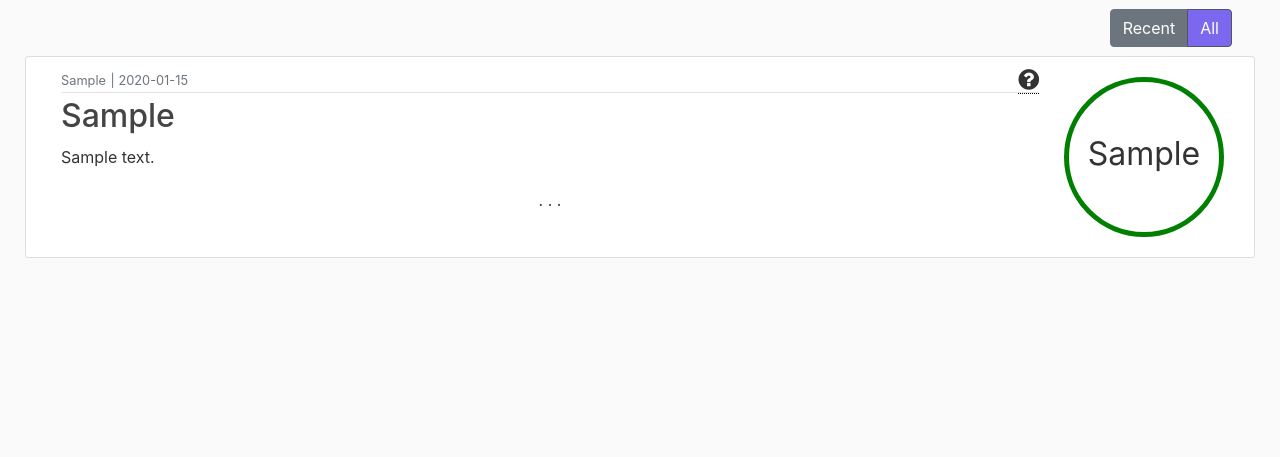
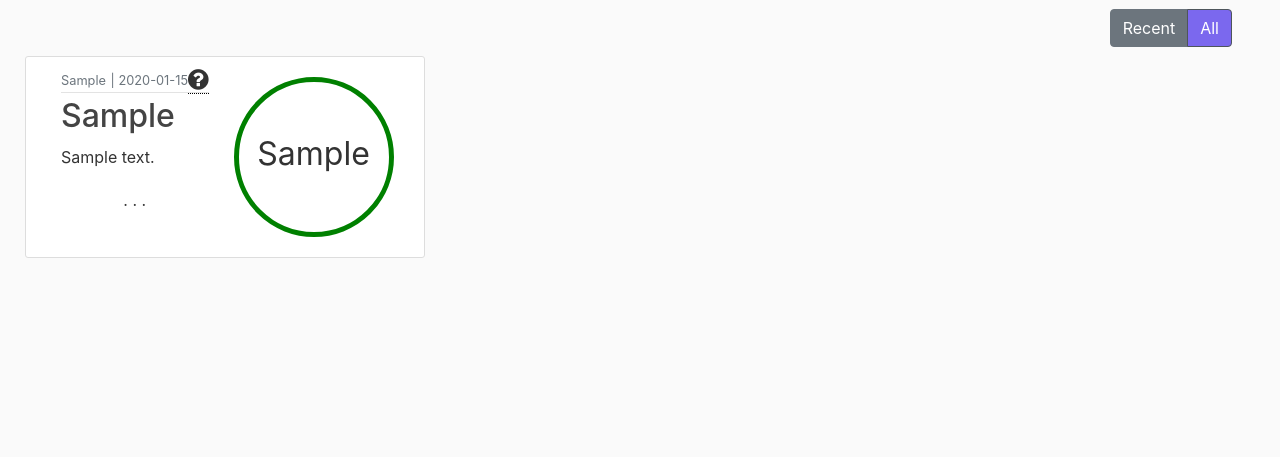
Before and after one commit to MaxBateman/Acronym-Disambiguation, a Flask app: page /home/all in a window 1280 px wide. Shown: the part 56-513 px from the top of the page. Run offline with Flask 2, Linux system fonts and the light colour scheme; tables that the repository leaves empty hold one stand-in row (values such as "Sample post"); parts of the project's set-up code (start-up, migrations or seed data) failed here and were passed over; some libraries are stand-ins or nearby versions.

Commit message:
articalis

```diff
--- a/flaskblog/templates/home.html
+++ b/flaskblog/templates/home.html
@@ -26,7 +26,7 @@
             </div>
 
             {% for queryt in queriest.items %}
-                <article class="media content-section col-md-12">
+                <article class="media content-section">
                     <div class="media-body col-md-12">
                         <div class="article-metadata">
                             <small class="text-muted">{{ queryt.origterm }}</small>
```
